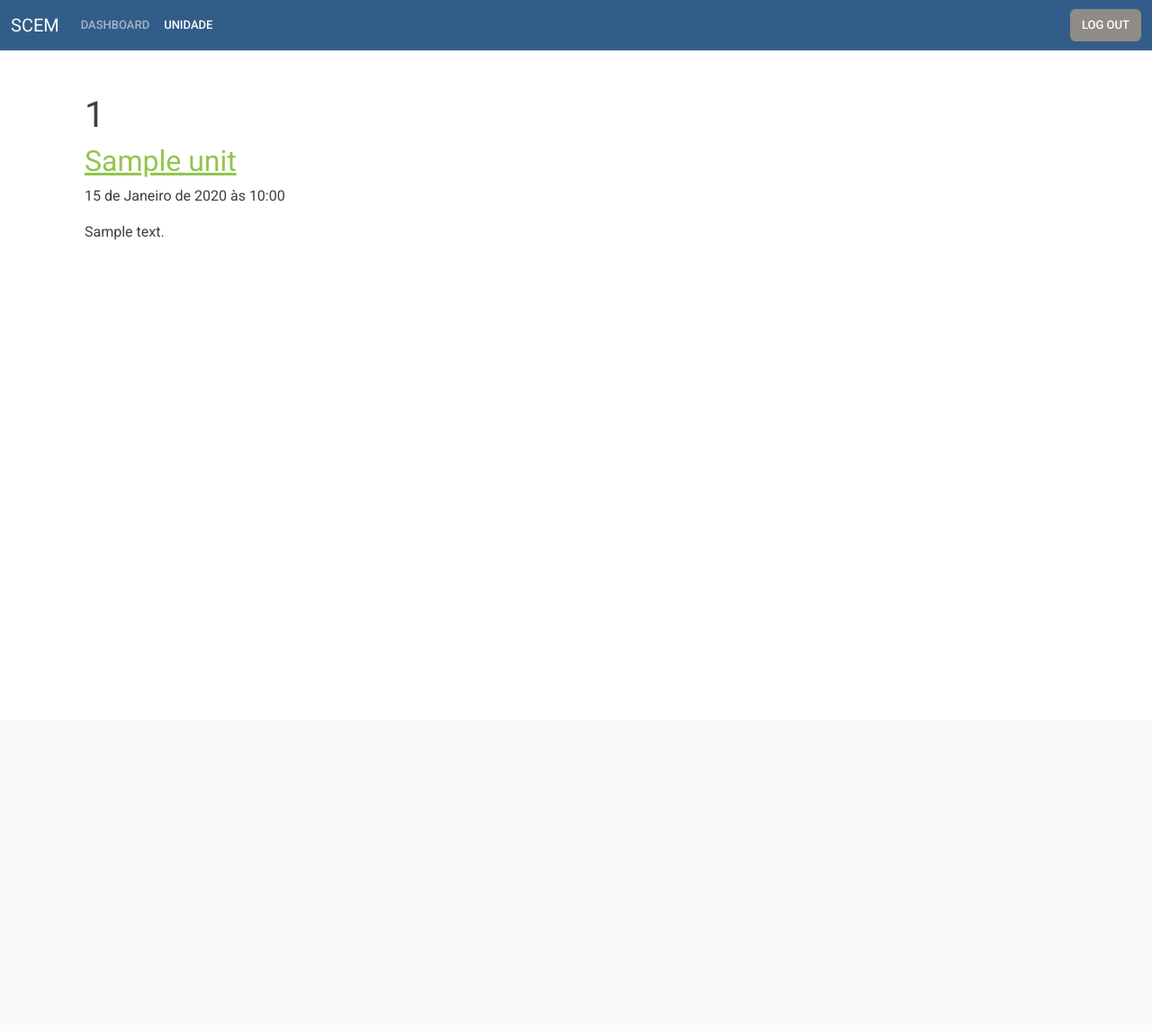
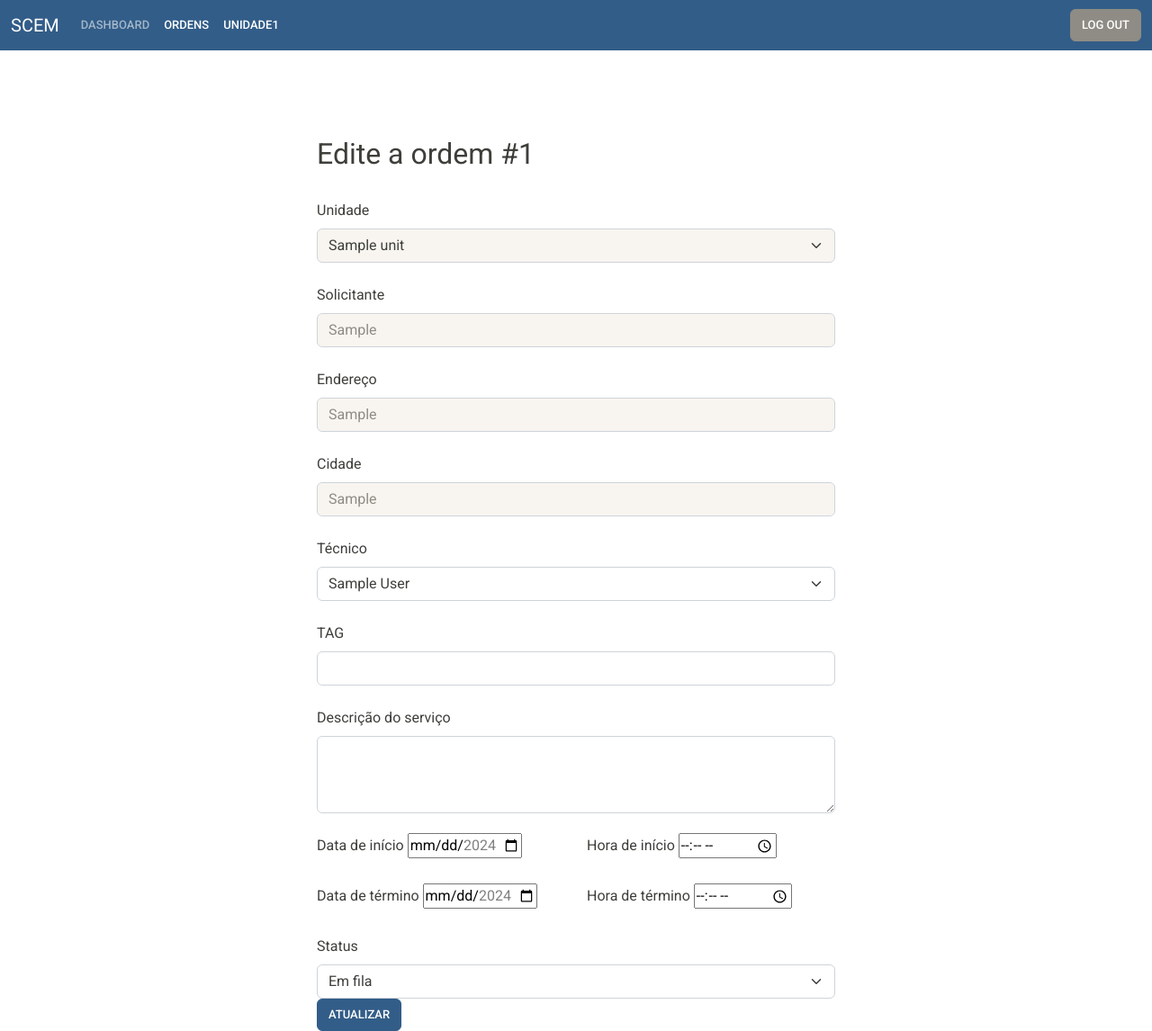
Before and after one commit to fferreir/pi-scem, a Django app: a page that uses scem/maintenance/templates/maintenance/base.html in a window 1280 px wide. Shown: the whole page at 90% size. Before the commit the page ends 267 px from the top, so only its background shows below. Run offline with Django 5.2, Linux system fonts and the light colour scheme; a user stored in the database is signed in; tables that the repository leaves empty hold one stand-in row (values such as "Sample post"); some libraries are stand-ins or nearby versions.

Commit message:
Cria formulario edição de ordens de serviço

```diff
--- a/scem/account/templates/base.html
+++ b/scem/account/templates/base.html
@@ -24,7 +24,7 @@
                       </a>
                     </li>
                     <li class="nav-item">
-                      <a class="nav-link" href="/">Unidade</a>
+                      <a class="nav-link" href="/">Ordens</a>
                     </li>
                   </ul>
                     {% if request.user.is_authenticated %}
--- a/scem/maintenance/models.py
+++ b/scem/maintenance/models.py
@@ -1,6 +1,7 @@
 from django.db import models
 from django.conf import settings
 from django.urls import reverse
+from django.forms import ModelForm
 
 # Create your models here.
 class Unit(models.Model):
@@ -55,6 +56,8 @@ class Order(models.Model):
     start_time = models.TimeField(null=True,blank=True)
     end_date = models.DateField(null=True,blank=True)
     end_time = models.TimeField(null=True,blank=True)
+    normal_time = models.FloatField(null=True,blank=True, default=0)
+    over_time = models.FloatField(null=True,blank=True, default=0)
     created = models.DateTimeField(auto_now_add=True)
     updated = models.DateTimeField(auto_now=True)
     status = models.CharField(max_length=2,
--- a/scem/maintenance/templates/maintenance/base.html
+++ b/scem/maintenance/templates/maintenance/base.html
@@ -23,7 +23,10 @@
                       </a>
                     </li>
                     <li class="nav-item">
-                      <a class="nav-link active" href="/">Unidade</a>
+                      <a class="nav-link active" href="/">Ordens</a>
+                    </li>
+                    <li class="nav-item">
+                      <a class="nav-link active" href="/">Unidade1</a>
                     </li>
                   </ul>
                     {% if request.user.is_authenticated %}
--- a/scem/maintenance/templates/maintenance/order/detail.html
+++ b/scem/maintenance/templates/maintenance/order/detail.html
@@ -1,17 +1,91 @@
 {% extends "maintenance/base.html" %}
 {% load django_bootstrap5 %}
 {% block title %}
-    {{ order.id }}
+    Editar ordem # {{ order.id }}
 {% endblock %}
 {% block content %}
-<div class="product-detail">
-    <h1>{{ order.id }}</h1>
-    <h2>
-        <a href="{{ order.unit.get_absolute_url }}">
-        {{ order.unit }}
-        </a>
-    </h2>
-<p class="price">{{ order.created }}</p>
-{{ order.description|linebreaks }}
+<div class="container pt-5" style="width: 600px" >
+    <h2>Edite a ordem #{{ order.id }}</h2>
+     <form  method="post" >
+         {% csrf_token %}
+         <div>
+             <label for="unit" class="form-label mt-4">Unidade</label>
+             <select class="form-select" id="unit" name="unit" disabled="">
+                 <option value="{{ order.unit_id }}">{{ order.unit }}</option>
+             </select>
+         </div>
+         <div>
+             <fieldset disabled="">
+                <label class="form-label mt-4" for="requestor">Solicitante</label>
+                <input class="form-control" id="requestor" name="requestor" type="text" placeholder="{{ order.requestor }}" disabled="">
+             </fieldset>
+         </div>
+         <div>
+             <fieldset disabled="">
+                <label class="form-label mt-4" for="addrr">Endereço</label>
+                <input class="form-control" id="addr" name="addr" type="text" placeholder="{{ order.addr }}" disabled="">
+             </fieldset>
+         </div>
+        <div>
+             <fieldset disabled="">
+                <label class="form-label mt-4" for="city">Cidade</label>
+                <input class="form-control" id="city" name="city" type="text" placeholder="{{ order.city }}" disabled="">
+             </fieldset>
+         </div>
+         <div>
+             <label for="technician" class="form-label mt-4">Técnico</label>
+             <select class="form-select" id="technician" name="technician">
+                 {% for user in users %}
+                     <option value="{{ user.id }}">{{ user.first_name }} {{ user.last_name }}</option>
+                 {% endfor %}
+             </select>
+         </div>
+         <div>
+             <fieldset>
+                 <label class="form-label mt-4" for="tag">TAG</label>
+                 <input class="form-control" id="tag" name="tag" type="text" placeholder="">
+             </fieldset>
+         </div>
+         <div>
+             <label for="description" class="form-label mt-4">Descrição do serviço</label>
+             <textarea class="form-control" id="description" name="description" rows="3"></textarea>
+         </div>
+         <div class="row">
+             <div class="col">
+                 <label for="start_date" class="form-label mt-4">Data de início</label>
+                 <input type="date" id="start_date" name="start_date" value="" min="2024-01-01" max="2024-12-31" />
+             </div>
+             <div class="col">
+                 <label for="start_time" class="form-label mt-4">Hora de início</label>
+                 <input type="time" id="start_time" name="start_time" value=""  />
+             </div>
+         </div>
+         <div class="row">
+             <div class="col">
+                 <label for="end_date" class="form-label mt-4">Data de término</label>
+                 <input type="date" id="end_date" name="end_date" value="" min="2024-01-01" max="2024-12-31" />
+             </div>
+             <div class="col">
+                 <label for="end_time" class="form-label mt-4">Hora de término</label>
+                 <input type="time" id="start" name="end_time" value="" />
+             </div>
+         </div>
+         <div>
+             <label for="status" class="form-label mt-4">Status</label>
+             <select class="form-select" id="status" name="status">
+                 <option value="EF">Em fila</option>
+                 <option value="EA">Em atendimento</option>
+                 <option value="FI">Finalizado</option>
+             </select>
+         </div>
+         <div>
+             <fieldset>
+                 <input type="hidden" id="slug" name="slug" value={{ order.slug }}>
+             </fieldset>
+         </div>
+         <div>
+             {% bootstrap_button button_type="submit" content="Atualizar" %}
+         </div>
+     </form>
 </div>
 {% endblock %}
--- a/scem/maintenance/urls.py
+++ b/scem/maintenance/urls.py
@@ -7,4 +7,5 @@ urlpatterns = [
     path('', views.order_list, name='order_list'),
     path('<slug:unit_slug>/', views.order_list, name='order_list_by_unit'),
     path('<int:id>/<slug:slug>/', views.order_detail, name='order_detail'),
+    path('update/<int:id>/<slug:slug>/', views.update, name='update'),
 ]
--- a/scem/maintenance/views.py
+++ b/scem/maintenance/views.py
@@ -1,6 +1,7 @@
 from django.contrib.auth.decorators import login_required, permission_required
-from django.shortcuts import get_object_or_404,render
+from django.shortcuts import get_object_or_404,render,redirect
 from .models import Order, Unit
+from django.contrib.auth import get_user_model
 
 # Create your views here.
 @login_required
@@ -23,11 +24,26 @@ def order_list(request, unit_slug=None):
 
 @login_required
 def order_detail(request, id, slug):
+    context = {}
+    User = get_user_model()
+    users = User.objects.all()
     order = get_object_or_404(
-    Order, id=id, slug=slug, status='EF'
+        Order, id=id, slug=slug, status='EF'
     )
     return render(
-        request,
-        'maintenance/order/detail.html',
-        {'order': order}
+                request,
+                'maintenance/order/detail.html',
+                {
+                 'order': order,
+                 'users': users
+                 }
+            )
+@login_required
+def update(request, id, slug):
+    order = get_object_or_404(
+        Order, id=id, slug=slug, status='EF'
     )
+    technician = request.POST.get('technician')
+    order.technician = technician
+    order.save()
+    redirect(order_list)
```
Also changed, not shown: scem/maintenance/migrations/0002_alter_order_options_alter_unit_options_and_more.py (added).
